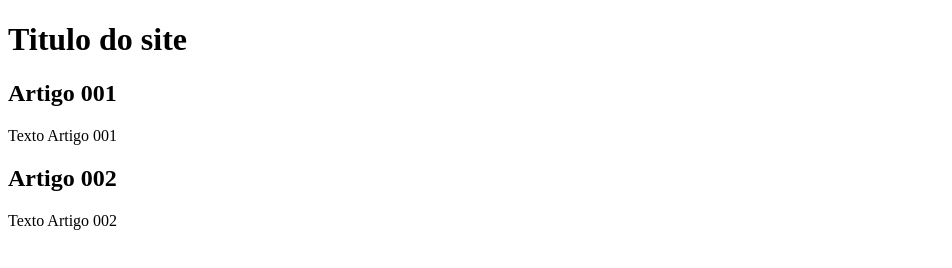
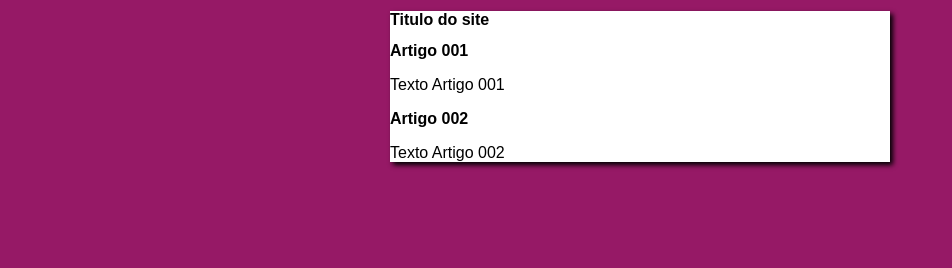
Before and after one commit to Hannahvfp/projeto-site, a plain HTML site: page index.html in a window 1280 px wide. Shown: the whole page, without its empty margins (0-952 px from the left). Drawn offline with Linux system fonts and the light colour scheme.

Commit message:
iniciei o design

```diff
--- a/index.html
+++ b/index.html
@@ -5,6 +5,7 @@
     <meta http-equiv="X-UA-Compatible" content="IE=edge">
     <meta name="viewport" content="width=device-width, initial-scale=1.0">
     <title>Titudo do site </title>
+    <link rel="stylesheet" href="style.css">
 </head>
 <body>
     <main>
--- /dev/null
+++ b/style.css
@@ -0,0 +1,16 @@
+*{
+    font-family: Arial, Helvetica, sans-serif;
+    font-size: 16px;
+}
+
+body {
+    background-color: rgb(150, 25, 102);
+}
+
+main {
+    background-color: white;
+    width: 500px;
+    margin: auto;
+    box-shadow: 3px 3px 5px rgba(0, 0, 0,473);
+
+}
```
